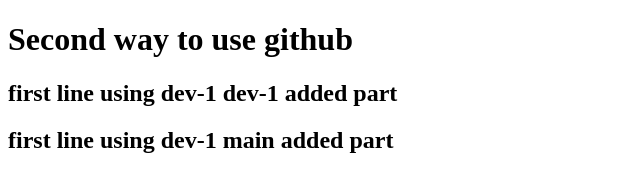
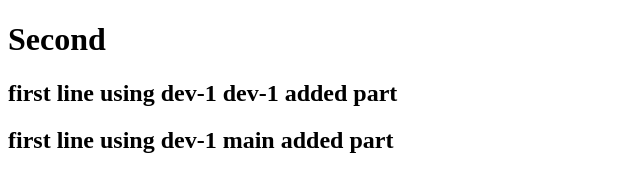
Before and after one commit to Gourav7777/my-2, a plain HTML site: page index.html in a window 1280 px wide. Shown: the whole page, without its empty margins (0-640 px from the left). Drawn offline with Linux system fonts and the light colour scheme.

Commit message:
second-conflict-main

```diff
--- a/index.html
+++ b/index.html
@@ -6,7 +6,7 @@
     <title>Document</title>
 </head>
 <body>
-    <h1>Second way to use github</h1>
+    <h1>Second </h1>
 
     <h2>first line using dev-1  dev-1 added part</h2>
     <h2>first line using dev-1  main added part</h2>
```
